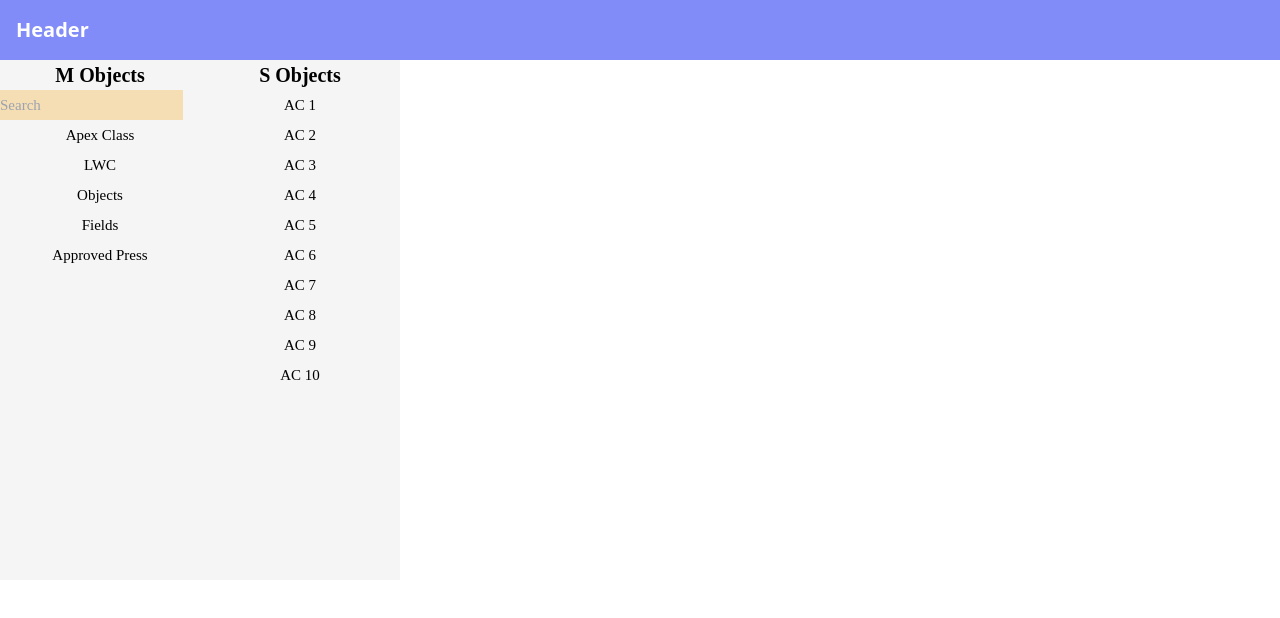
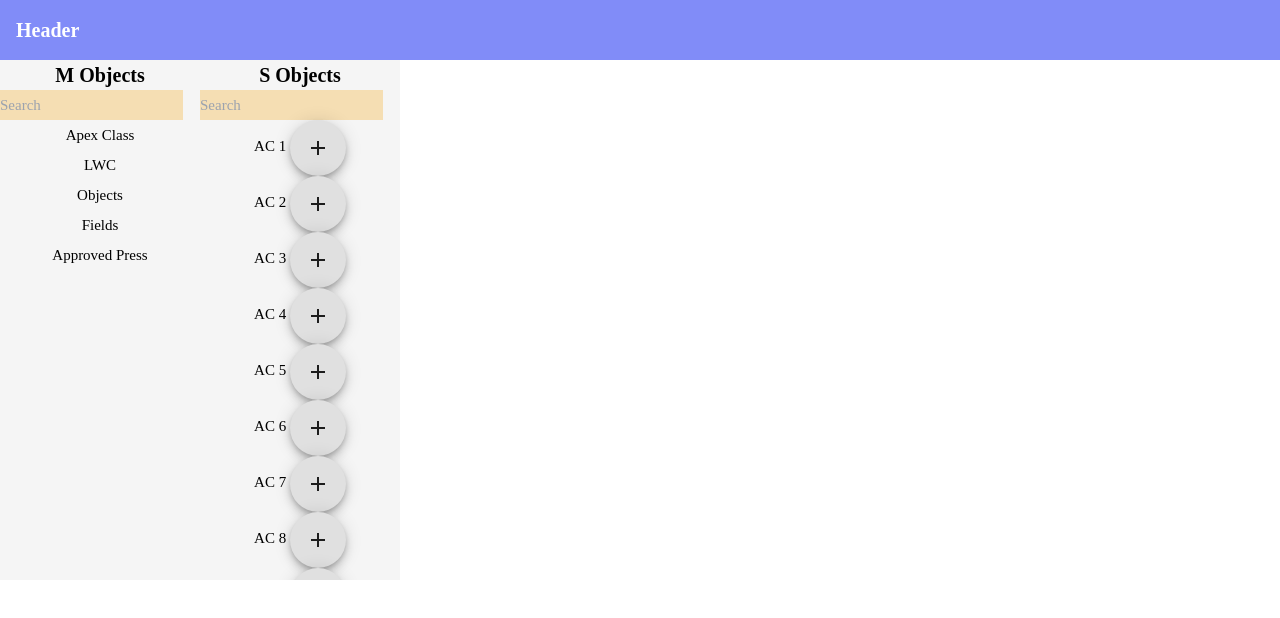
Before and after one commit to mrpiyushprajapati/Search-Engine-PP, a React (Create React App) app: page / in a window 1280 px wide. Both pictures are taken after a click on the element "Apex Class". Shown: the top 618 px of the page. Built offline with nearby package versions, Linux system fonts and the light colour scheme.

Commit message:
added s obj search

```diff
--- a/package.json
+++ b/package.json
@@ -3,6 +3,8 @@
   "version": "0.1.0",
   "private": true,
   "dependencies": {
+    "@material-ui/core": "^4.12.3",
+    "@material-ui/icons": "^4.11.2",
     "@testing-library/jest-dom": "^5.14.1",
     "@testing-library/react": "^11.2.7",
     "@testing-library/user-event": "^12.8.3",
--- a/public/index.css
+++ b/public/index.css
@@ -1,6 +1,7 @@
 * {
   padding: 0;
   margin: 0;
+  font-family: "Times New Roman", Times, serif;
 }
 .heading {
   font-size: 20px;
--- a/src/App.js
+++ b/src/App.js
@@ -1,7 +1,7 @@
 import React, { useState } from "react";
 import Header from "./header";
 import MSearch from "./msearch";
-import SSearch from "./ssearch";
+import SSearch from "./s";
 
 function App() {
   const [val, setVal] = useState();
--- a/src/msearch.jsx
+++ b/src/msearch.jsx
@@ -2,7 +2,6 @@ import Data from "./samplejson.json";
 import { useState } from "react";
 
 function Search({ val, setVal }) {
-  console.log(Data);
   const [searchTerm, setSearchterm] = useState("");
 
   return (
@@ -26,7 +25,6 @@ function Search({ val, setVal }) {
             className="data"
             key={key}
             onClick={(event) => {
-              console.log(val.id);
               setVal(val.id);
             }}
           >
--- a/src/s.jsx
+++ b/src/s.jsx
@@ -1,5 +1,8 @@
 import Data from "./samplejson.json";
 import { useEffect, useState } from "react";
+import AddIcon from "@material-ui/icons/Add";
+import Fab from "@material-ui/core/Fab";
+import Zoom from "@material-ui/core/Zoom";
 
 function Search({ mval, setSol }) {
   const [list, setList] = useState();
@@ -26,26 +29,28 @@ function Search({ mval, setSol }) {
         }}
       />
       {list &&
-        Object.entries(list).map(([name, val]) => {
-          return (
-            <div>
-              {{ val }
-                .filter((value) => {
+        Object.entries(list)
+          .filter((val) => {
+            {
+              /* console.log(val); */
+            }
             if (searchTerm == "") {
-                    return value;
+              return val;
             } else if (
-                    value.toLowerCase().includes(searchTerm.toLowerCase())
+              val[1].toLowerCase().includes(searchTerm.toLowerCase())
             ) {
-                    return value;
+              return val;
             }
           })
-                .map((value, key) => {
+          .map(([name, val]) => {
             return (
-                    <div className="data" key={key}>
-                      <p>{value}</p>
-                    </div>
-                  );
-                })}
+              <div className="data">
+                <p>
+                  {val}{" "}
+                  <Fab>
+                    <AddIcon />
+                  </Fab>
+                </p>
               </div>
             );
           })}
```
Also changed, not shown: 1 other file (tests, documents, lock files or other folders). Lines whose indentation alone changed are shown as unchanged.
